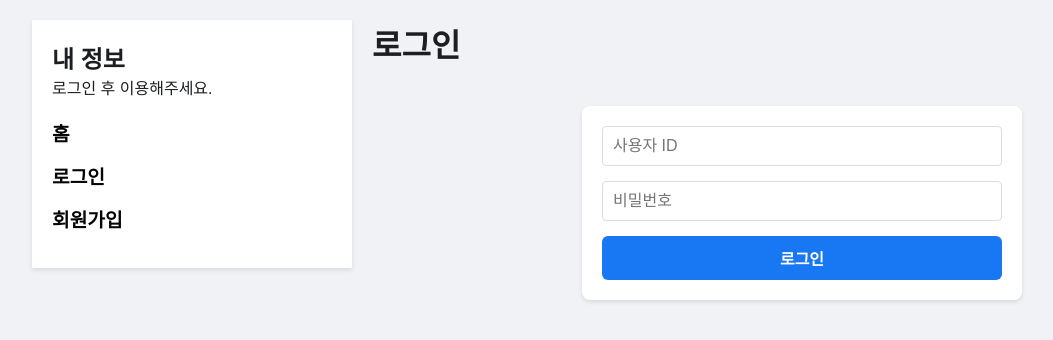
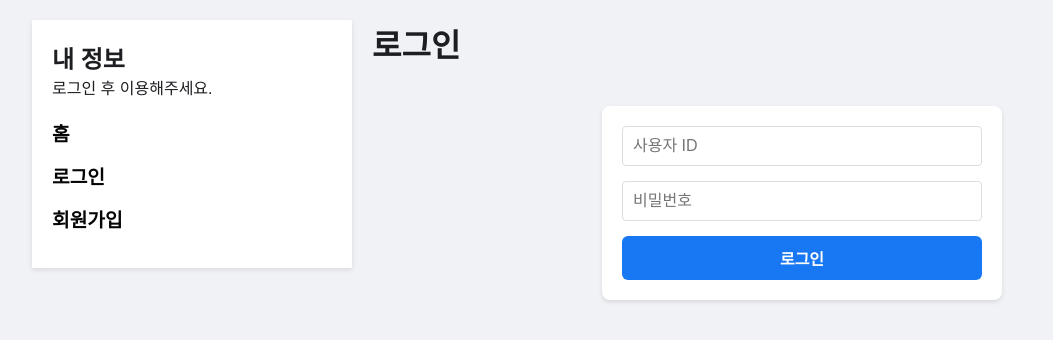
Before and after one commit to littleattok/post, a React (Create React App) app in the folder src/main/frontend/: page /login in a window 1280 px wide. Shown: the top 340 px of the page, without its empty margins (8-1061 px from the left). Built offline with nearby package versions, Linux system fonts and the light colour scheme.

Commit message:
자잘한 오류 수정

```diff
--- a/src/main/frontend/src/pages/LoginPage.js
+++ b/src/main/frontend/src/pages/LoginPage.js
@@ -5,7 +5,7 @@ import {login} from '../api/apiService';
 import useAuthstore from '../store/authStore';
 import {useState} from 'react';
 
-const FormContainer = styled.div`
+const FormContainer = styled.form`
     display: flex;
     flex-direction: column;
     gap: 15px;
@@ -37,6 +37,7 @@ function LoginPage(){
 
     const handleSubmit = async (e) =>{
         e.preventDefault();
+
         try{
             const response = await login(credentials);
             const token = response.headers.authorization;
--- a/src/main/frontend/src/pages/SignUpPage.js
+++ b/src/main/frontend/src/pages/SignUpPage.js
@@ -4,7 +4,7 @@ import styled from 'styled-components';
 import {signUp} from '../api/apiService';
 
 import {useState} from 'react';
-const FormContainer = styled.div`
+const FormContainer = styled.form`
     display: flex;
     flex-direction: column;
     gap: 15px;
@@ -43,7 +43,9 @@ function SignUpPage(){
 
 
     const handleSubmit = async (e) =>{
+
         e.preventDefault();
+
         try{
             await signUp(formData);
             alert("회원가입 완료");
@@ -61,7 +63,7 @@ function SignUpPage(){
                 <Input type = "text" name= "username" value={formData.username} onChange={handleChange} placeholder = "사용자ID" required/>
                 <Input type = "password" name= "password" value={formData.password} onChange={handleChange} placeholder = "비밀번호" required/>
                 <Input type = "text" name= "nickname" value={formData.nickname} onChange={handleChange} placeholder = "닉네임" required/>
-                <button type="submit">회원가입</button>
+                <button type = "submit">회원가입</button>
             </FormContainer>
         </div>
     )
```
Also changed, not shown: 1 other file (tests, documents, lock files or other folders).
